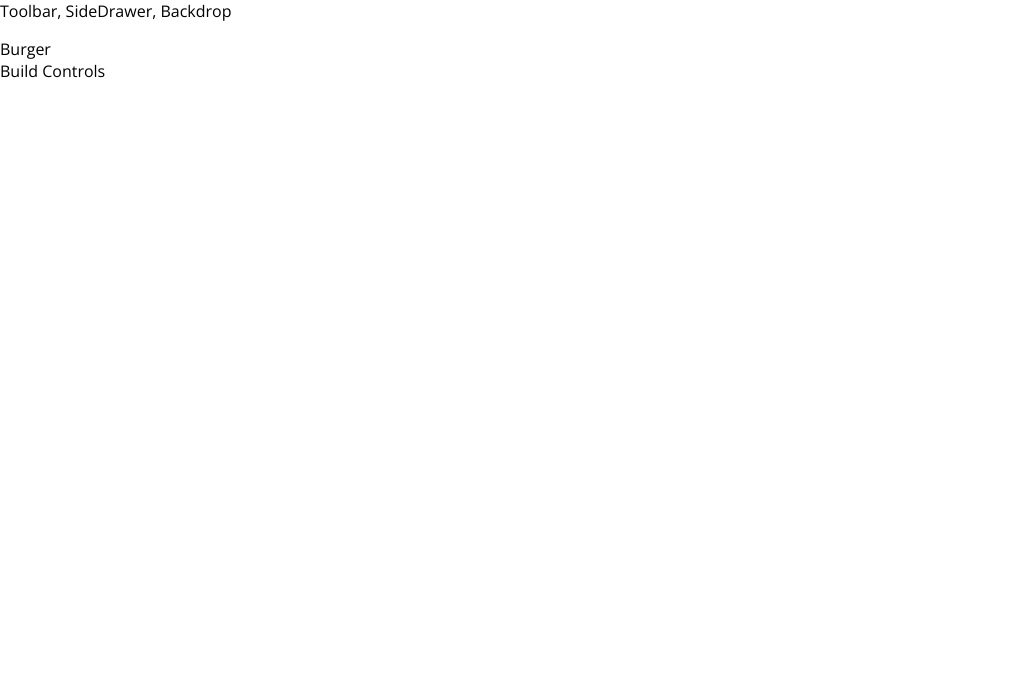
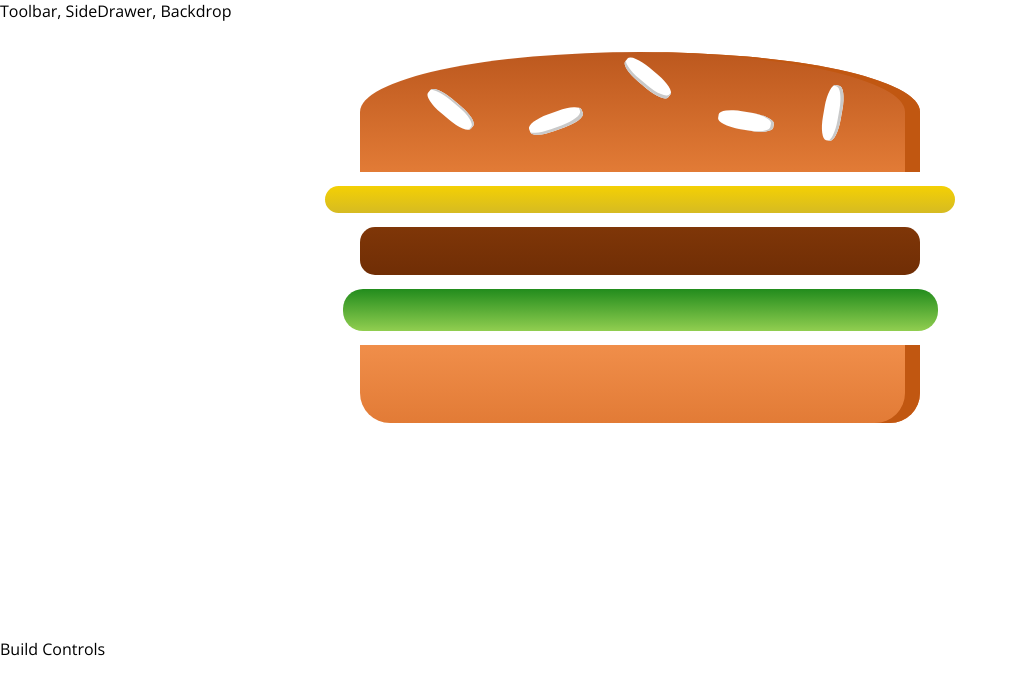
Before and after one commit to alexticovschi/burger-builder-app, a React app: page / in a window 1280 px wide. Shown: the top 694 px of the page, without its empty margins (0-1018 px from the left). Built offline with nearby package versions, Linux system fonts and the light colour scheme.

Commit message:
hardcoding burger ingredients

```diff
--- /dev/null
+++ b/src/components/Burger/Burger.css
@@ -0,0 +1,30 @@
+.Burger {
+    width: 100%;
+    margin: auto;
+    height: 250px;
+    overflow: scroll;
+    text-align: center;
+    font-weight: bold;
+    font-size: 1.2rem;
+}
+
+@media (min-width: 500px) and (min-height: 400px) {
+    .Burger {
+        width: 350px;
+        height:  300px;
+    }
+}
+
+@media (min-width: 500px) and (min-height: 401px) {
+    .Burger {
+        width: 450px;
+        height:  400px;
+    }
+}
+
+@media (min-width: 1000px) and (min-height: 700px) {
+    .Burger {
+        width: 700px;
+        height:  600px;
+    }
+}
--- a/src/components/Burger/Burger.js
+++ b/src/components/Burger/Burger.js
@@ -0,0 +1,18 @@
+import React from 'react';
+
+import classes from './Burger.css';
+import BurgerIngredient from './BurgerIngredient/BurgerIngredient';
+
+const burger = (props) => {
+    return (
+        <div className={classes.Burger}>
+            <BurgerIngredient type="bread-top"/>
+            <BurgerIngredient type="cheese"/>
+            <BurgerIngredient type="meat"/>
+            <BurgerIngredient type="salad"/>
+            <BurgerIngredient type="bread-bottom"/>
+        </div>
+    )
+}
+
+export default burger;
--- a/src/containers/BurgerBuilder/BurgerBuilder.js
+++ b/src/containers/BurgerBuilder/BurgerBuilder.js
@@ -1,10 +1,12 @@
 import React, { Component, Fragment } from 'react';
+
+import Burger from '../../components/Burger/Burger';
 
 class BurgerBuilder extends Component {
     render () {
         return (
             <Fragment>
-                <div>Burger</div>
+                <Burger />
                 <div>Build Controls</div>
             </Fragment>
         )
```
